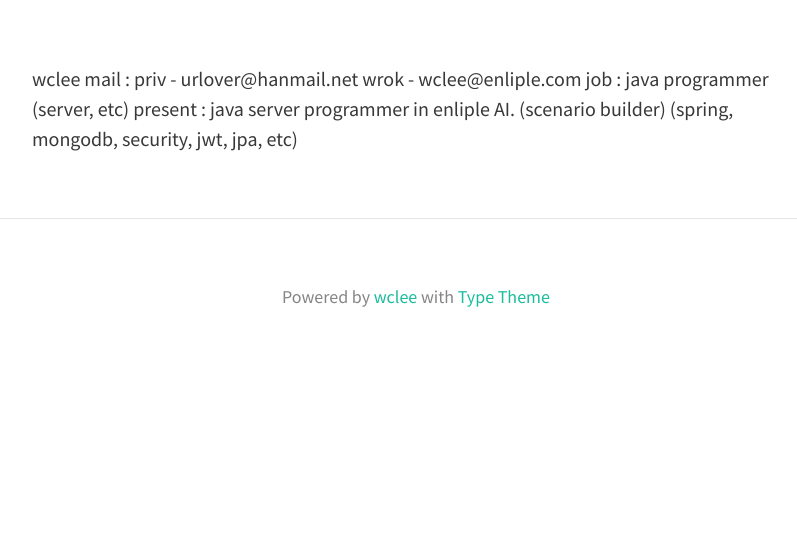
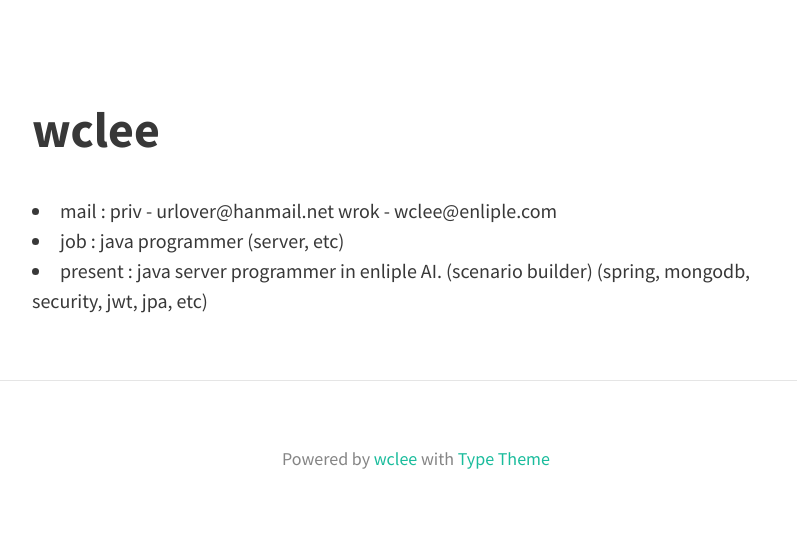
Before and after one commit to wclee7/wclee7.github.io_b, a Jekyll site: the page built from about.md, in a window 1280 px wide. Shown: the part 385-921 px from the top of the page, without its empty margins (224-1021 px from the left). Built offline with Jekyll 4.4.1, drawn with Linux system fonts in a browser that asks for light colours; before the commit the page ends 900 px from its top, so only the background shows below that.

```diff
--- a/about.md
+++ b/about.md
@@ -5,9 +5,10 @@ permalink: /about/
 feature-img: "assets/img/sample_feature_img_sky.png"
 ---
 
-wclee
-mail : priv - urlover@hanmail.net
-       wrok - wclee@enliple.com
-job : java programmer (server, etc)
-present : java server programmer in enliple AI. (scenario builder)
-(spring, mongodb, security, jwt, jpa, etc)
+
+# wclee
+- mail : priv - urlover@hanmail.net
+          wrok - wclee@enliple.com
+- job : java programmer (server, etc)
+- present : java server programmer in enliple AI. (scenario builder)
+               (spring, mongodb, security, jwt, jpa, etc)
```
